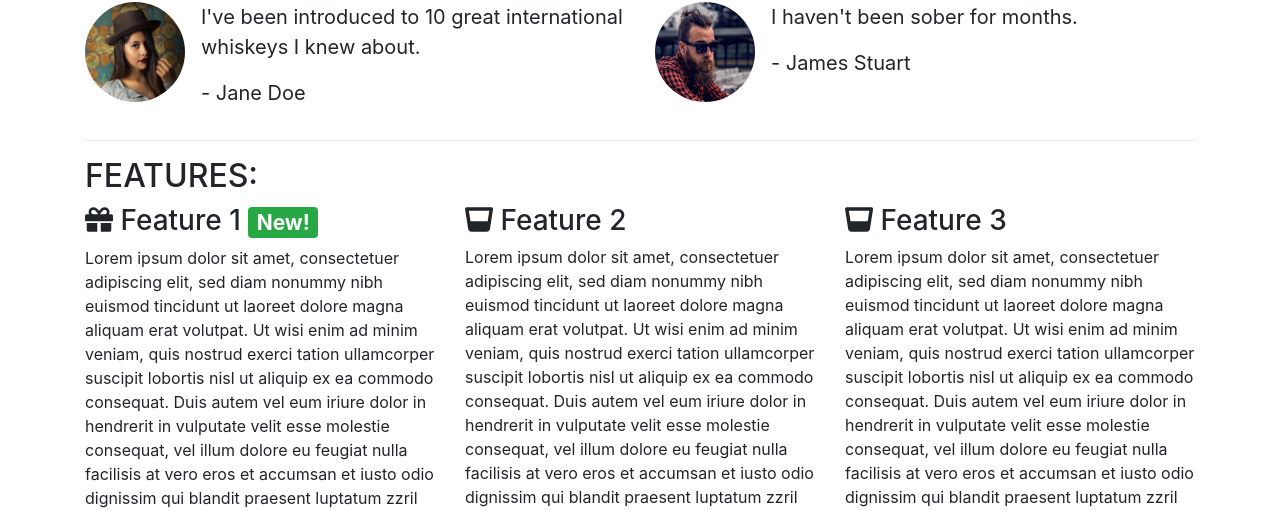
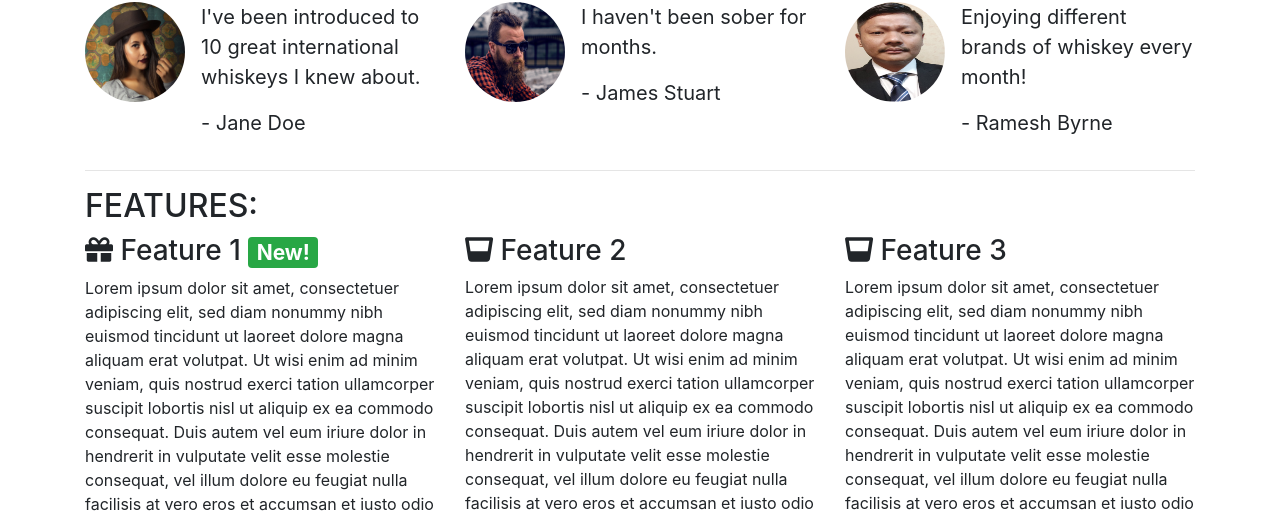
Before and after one commit to gpun10/bootstrap-sample, a plain HTML site: page index.html in a window 1280 px wide. Shown: the part 589-1100 px from the top of the page. Drawn offline with nearby package versions, Linux system fonts and the light colour scheme.

Commit message:
Added an image and quote

```diff
--- a/index.html
+++ b/index.html
@@ -67,7 +67,7 @@
 				</div>
 			</div>
 			<div class="row">
-				<div class="col-12 col-md-6">
+				<div class="col-12 col-md-6 col-lg-4">
 					<div class="media">
 						<div class="d-none d-sm-block">
 							<img src="images/girl-image.png" class="rounded-circle mr-3" height=100 width=100></div>
@@ -80,7 +80,7 @@
 						</div>
 					</div>
 				</div>
-				<div class="col-12 col-md-6">
+				<div class="col-12 col-md-6 col-lg-4">
 					<div class="media">
 						<div class="d-none d-sm-block">
 							<img src="images/guy-image.png" class="rounded-circle mr-3" height=100 width=100>
@@ -89,6 +89,19 @@
 							<blockquote class="blockquote">
 								<p>I haven't been sober for months. </p>
 								<p>- James Stuart</p>
+							</blockquote>
+						</div>
+					</div>
+				</div>
+				<div class="col-12 col-md-6 col-lg-4">
+					<div class="media">
+						<div class="d-none d-sm-block">
+							<img src="images/gp.png" class="rounded-circle mr-3" height=100 width=100>
+						</div>
+						<div class="media-body">
+							<blockquote class="blockquote">
+								<p>Enjoying different brands of whiskey every month! </p>
+								<p>- Ramesh Byrne</p>
 							</blockquote>
 						</div>
 					</div>
```
Also changed, not shown: images/gp.png (added).
